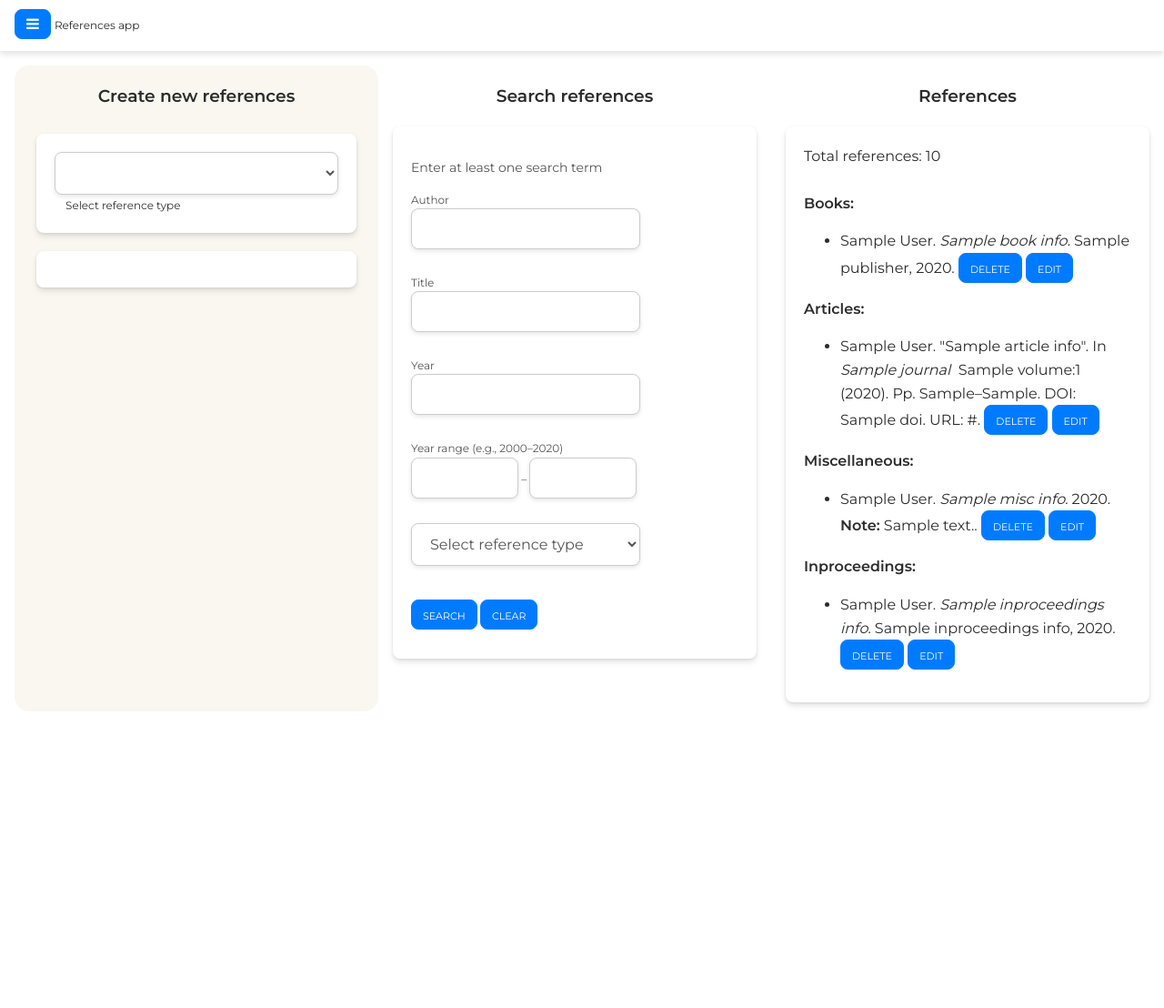
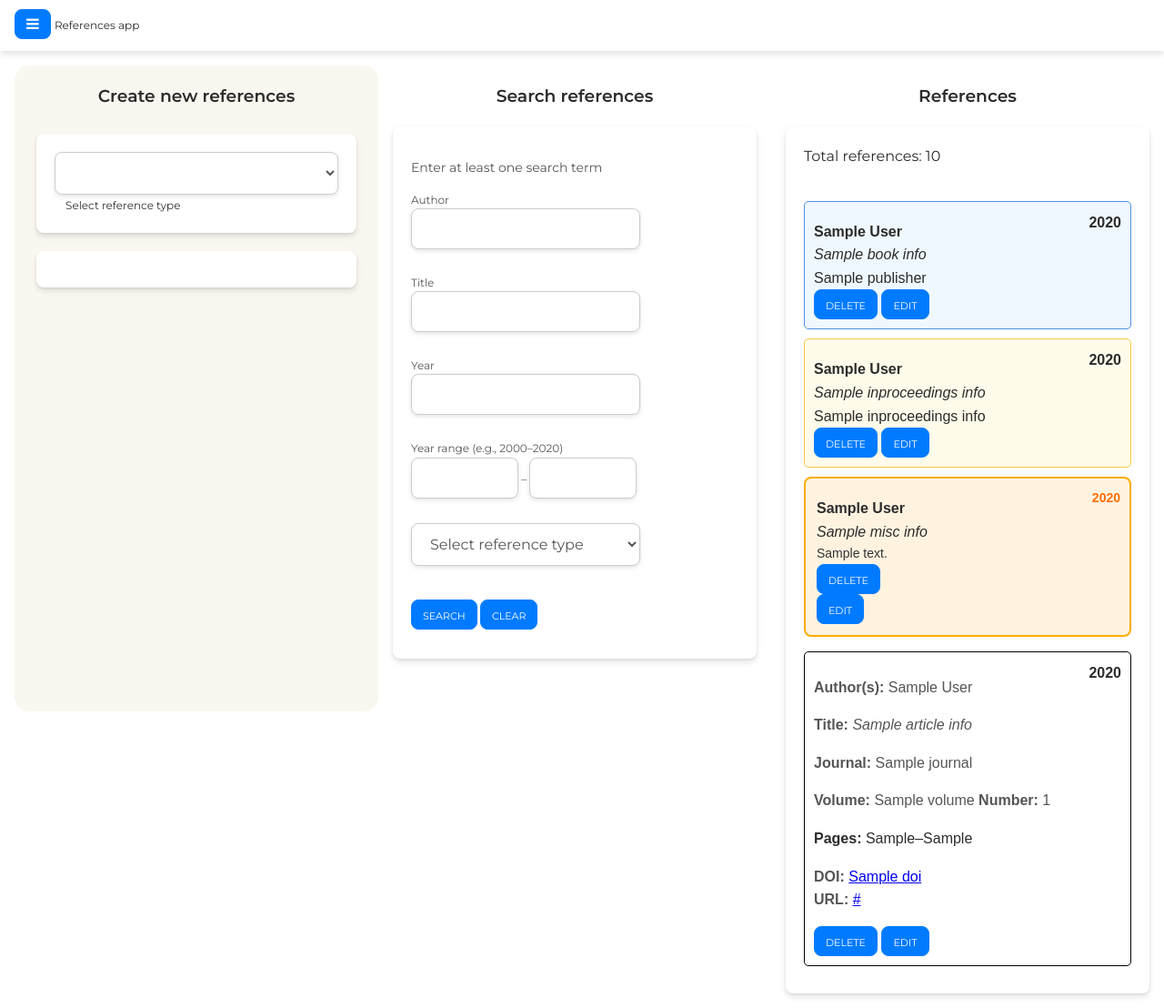
Before and after one commit to k1rtsu/Bulbasaurus-ohtu, a Flask app: template src/templates/single_page_app.html in a window 1280 px wide. Shown: the whole page at 91% size. Before the commit the page ends 782 px from the top, so only its background shows below. Run offline with Flask 3, Linux system fonts and the light colour scheme; the template is opened without the code that fills it: most values are stand-ins (such as "Sample title", 1, 10 or a date in 2020).

Commit message:
Viitteiden alaotsikoinnin poisto, sekä viitteiden uusi ulkonäkö

```diff
--- a/src/templates/references.html
+++ b/src/templates/references.html
@@ -1,14 +1,16 @@
 <div>Total references: {{ total }}</div>
 <br />
+
+<!-- Book references -->
 {% if books|length > 0 %}
-<strong>Books:</strong>
-
-<div>
   {% for data in books %}
-  <ul>
-    <li>
-      {{ data.book_info.author }}. <i>{{ data.book_info.title }}.</i>
-      {{ data.book_info.publisher }}, {{ data.book_info.year }}.
+    <div class="reference-box book">
+      <div class="year">{{ data.book_info.year }}</div>
+      <div class="content">
+        <strong>{{ data.book_info.author }}</strong><br>
+        <em>{{ data.book_info.title }}</em><br>
+        {{ data.book_info.publisher }}
+      </div>
       <form
         action="/remove_reference/{{ data.reference_id }}"
         method="post"
@@ -24,31 +26,26 @@
         />
         <button type="submit" name="button" value="edit">Edit</button>
       </form>
-    </li>
-  </ul>
+    </div>
   {% endfor %}
-</div>
-{% endif %} {% if articles|length > 0 %}
-<strong>Articles:</strong>
-<div>
-  {% for data in articles %}
-  <ul>
-    <li>
-      {{ data.article_info.author }}. "{{ data.article_info.title }}". In
-      <i>{{ data.article_info.journal }}&nbsp;</i>
-      {{ data.article_info.volume }}{% if data.article_info.number %}:{{
-      data.article_info.number }}{% endif %} ({{ data.article_info.year }}). {%
-      if data.article_info.pages_from and data.article_info.pages_to %} Pp. {{
-      data.article_info.pages_from }}–{{ data.article_info.pages_to }}. {% endif
-      %} {% if data.article_info.doi %} DOI: {{ data.article_info.doi }}. {%
-      endif %} {% if data.article_info.url %} URL: {{ data.article_info.url }}.
-      {% endif %}
+{% endif %}
+
+<!-- Inproceedings references -->
+{% if inproceedings|length > 0 %}
+  {% for data in inproceedings %}
+    <div class="reference-box inproceedings">
+      <div class="year">{{ data.inproceedings_info.year }}</div>
+      <div class="content">
+        <strong>{{ data.inproceedings_info.author }}</strong><br>
+        <em>{{ data.inproceedings_info.title }}</em><br>
+        {{ data.inproceedings_info.booktitle }}
+      </div>
       <form
         action="/remove_reference/{{ data.reference_id }}"
         method="post"
         style="display: inline"
       >
-        <button type="submit" id="delete_article">Delete</button>
+        <button type="submit" id="delete_inproceedings">Delete</button>
       </form>
       <form action="/edit_reference" method="post" style="display: inline">
         <input
@@ -58,20 +55,20 @@
         />
         <button type="submit" name="button" value="edit">Edit</button>
       </form>
-    </li>
-  </ul>
+    </div>
   {% endfor %}
-</div>
-{% endif %} {% if misc|length > 0 %}
-<strong>Miscellaneous:</strong>
+{% endif %}
 
-<div>
+<!-- Misc references -->
+{% if misc|length > 0 %}
   {% for data in misc %}
-  <ul>
-    <li>
-      {{ data.misc_info.author }}. <i>{{ data.misc_info.title }}.</i>
-      {{ data.misc_info.year }}. {% if data.misc_info.note %}
-      <strong>Note:</strong> {{ data.misc_info.note }}. {% endif %}
+    <div class="reference-box misc">
+      <div class="year">{{ data.misc_info.year }}</div>
+      <div class="content">
+        <strong>{{ data.misc_info.author }}</strong><br>
+        <em>{{ data.misc_info.title }}</em><br>
+        <p style="margin: 0;">{{ data.misc_info.note }}</p>
+      </div>
       <form
         action="/remove_reference/{{ data.reference_id }}"
         method="post"
@@ -87,38 +84,50 @@
         />
         <button type="submit" name="button" value="edit">Edit</button>
       </form>
-    </li>
-  </ul>
+    </div>
   {% endfor %}
-</div>
-{% endif %} {% if inproceedings|length > 0 %}
-<strong>Inproceedings:</strong>
+{% endif %}
 
+<!-- Article references -->
+{% if articles|length > 0 %}
 <div>
-  {% for data in inproceedings %}
-  <ul>
-    <li>
-      {{ data.inproceedings_info.author }}.
-      <i>{{ data.inproceedings_info.title }}.</i>
-      {{ data.inproceedings_info.booktitle }}, {{ data.inproceedings_info.year
-      }}.
-      <form
-        action="/remove_reference/{{ data.reference_id }}"
-        method="post"
-        style="display: inline"
-      >
-        <button type="submit" id="delete_inproceedings">Delete</button>
-      </form>
-      <form action="/edit_reference" method="post" style="display: inline">
-        <input
-          type="hidden"
-          name="reference_id"
-          value="{{ data.reference_id }}"
-        />
-        <button type="submit" name="button" value="edit">Edit</button>
-      </form>
-    </li>
-  </ul>
+  {% for data in articles %}
+  <div class="reference-box article-box">
+    <div class="year">{{ data.article_info.year }}</div>
+    <p><strong>Author(s):</strong> {{ data.article_info.author }}</p>
+    <p><strong>Title:</strong> <i>{{ data.article_info.title }}</i></p>
+    <p><strong>Journal:</strong> {{ data.article_info.journal }}</p>
+    <p>
+      <strong>Volume:</strong> {{ data.article_info.volume }}
+      {% if data.article_info.number %} <strong>Number:</strong> {{ data.article_info.number }}{% endif %}
+    </p>
+      <strong>Pages:</strong>
+      {% if data.article_info.pages_from and data.article_info.pages_to %}
+        {{ data.article_info.pages_from }}–{{ data.article_info.pages_to }}
+      {% else %}
+        Not specified
+      {% endif %}
+    </p>
+    <p>
+      {% if data.article_info.doi %}<strong>DOI:</strong> <a href="https://doi.org/{{ data.article_info.doi }}">{{ data.article_info.doi }}</a><br>{% endif %}
+      {% if data.article_info.url %}<strong>URL:</strong> <a href="{{ data.article_info.url }}" target="_blank">{{ data.article_info.url }}</a>{% endif %}
+    </p>
+    <form
+      action="/remove_reference/{{ data.reference_id }}"
+      method="post"
+      style="display: inline"
+    >
+      <button type="submit" id="delete_article">Delete</button>
+    </form>
+    <form action="/edit_reference" method="post" style="display: inline">
+      <input
+        type="hidden"
+        name="reference_id"
+        value="{{ data.reference_id }}"
+      />
+      <button type="submit" name="button" value="edit">Edit</button>
+    </form>
+  </div>
   {% endfor %}
 </div>
 {% endif %}
--- a/src/templates/single_page_app.html
+++ b/src/templates/single_page_app.html
@@ -1,5 +1,105 @@
 {% extends "layout.html" %} {% block title %} App {% endblock %} {% block body
 %}
+
+<style>
+  /* Yleiset tyylit viitelistalle */
+  .reference-box {
+    border: 1px solid black;  /* Musta reunus */
+    padding: 10px;            /* Sisäiset värit */
+    margin: 10px 0;           /* Ylä- ja alareunan väli */
+    border-radius: 5px;       /* Pyöristetyt kulmat */
+    position: relative;
+    font-family: Arial, sans-serif; /* Fontti */
+  }
+
+  .reference-box .year {
+    position: absolute;
+    top: 10px;
+    right: 10px;
+    font-weight: bold;
+  }
+
+  .reference-box .content {
+    margin-top: 10px;
+  }
+
+  /* Kirjakohteet (Book) */
+  .reference-box.book {
+    background-color: #f0f8ff;  /* Vaaleansininen tausta */
+    border-color: #4a90e2;       /* Sininen reunus */
+  }
+
+/* Inproceedings-viitteiden ulkoasu */
+  .reference-box.inproceedings {
+    background-color: #fffbea;  /* Vaaleankeltainen tausta */
+    border-color: #f7c843;     /* Keltainen reunus */
+  }
+
+  .reference-box.inproceedings .content strong {
+    font-size: 16px; /* Korostaa tekijää isommalla fontilla */
+  }
+
+  .reference-box.misc {
+  border: 2px solid #ffab00;
+  border-radius: 8px;
+  padding: 12px;
+  margin-bottom: 16px;
+  display: flex;
+  flex-direction: column;
+  background-color: #fff3e0;
+}
+
+.reference-box.misc .year {
+  font-size: 14px;
+  font-weight: bold;
+  color: #ff6f00;
+  text-align: right;
+}
+
+.reference-box.misc .content {
+  margin-top: 8px;
+  word-wrap: break-word; /* Tämä varmistaa, että teksti rivittyy eikä ylitä boksin rajoja */
+}
+
+.reference-box.misc p {
+  font-size: 14px;
+  color: #333;
+  margin-top: 4px;
+}
+
+.reference-box.article {
+  border: 2px solid #2196f3;
+  border-radius: 8px;
+  padding: 12px;
+  margin-bottom: 16px;
+  display: flex;
+  flex-direction: column;
+  background-color: #e3f2fd;
+}
+
+.reference-box.article .year {
+  font-size: 14px;
+  font-weight: bold;
+  color: #1565c0;
+  text-align: right;
+}
+
+.reference-box.article .content {
+  margin-top: 8px;
+  word-wrap: break-word; /* Varmistaa pitkien tekstien rivityksen */
+}
+
+.reference-box.article a {
+  text-decoration: none;
+  font-size: 14px;
+}
+
+.reference-box.article a:hover {
+  text-decoration: underline;
+}
+
+</style>
+
 
 <div style="display: flex; flex-direction: column;">
   <!-- App Bar (Top) -->
```
